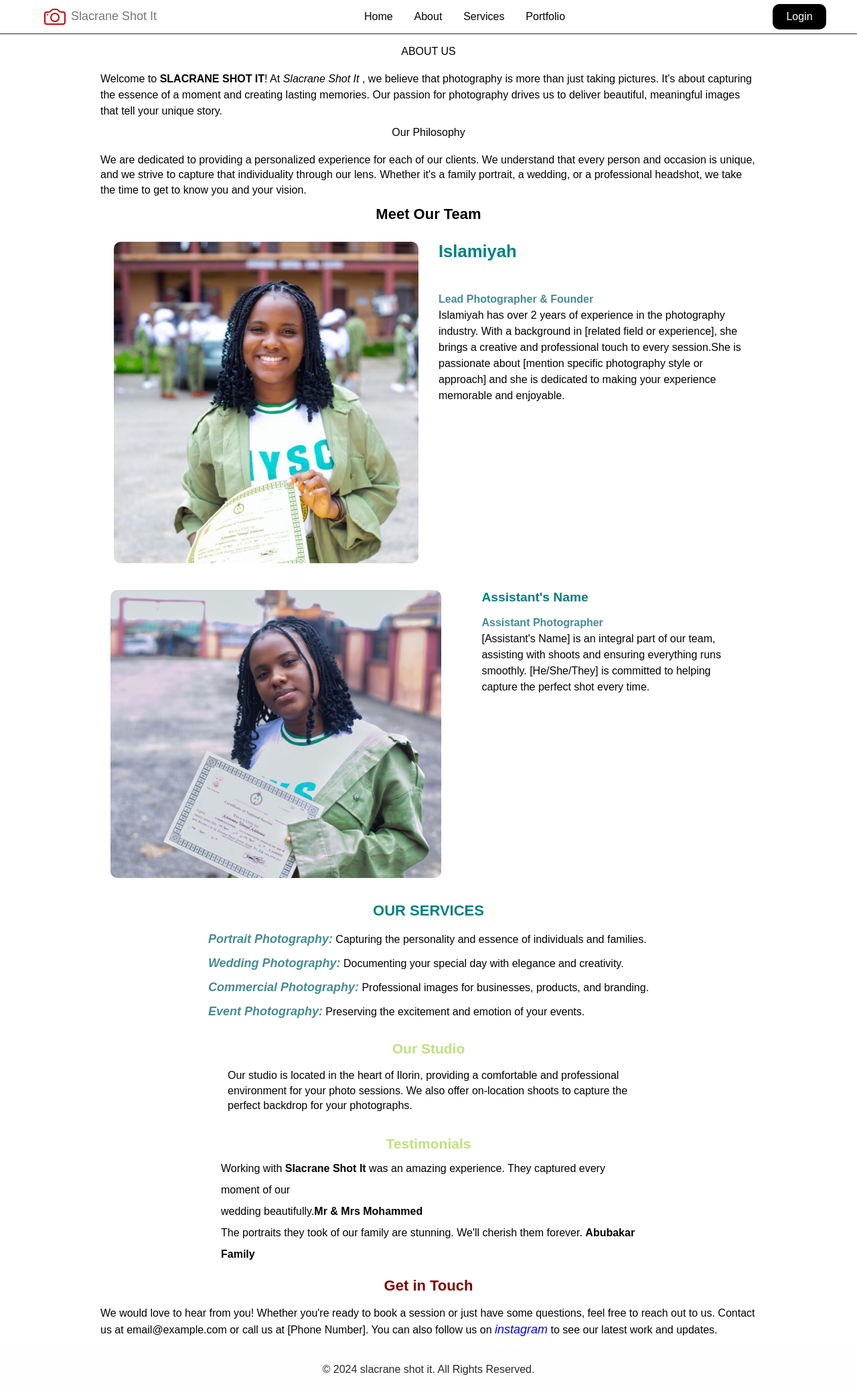
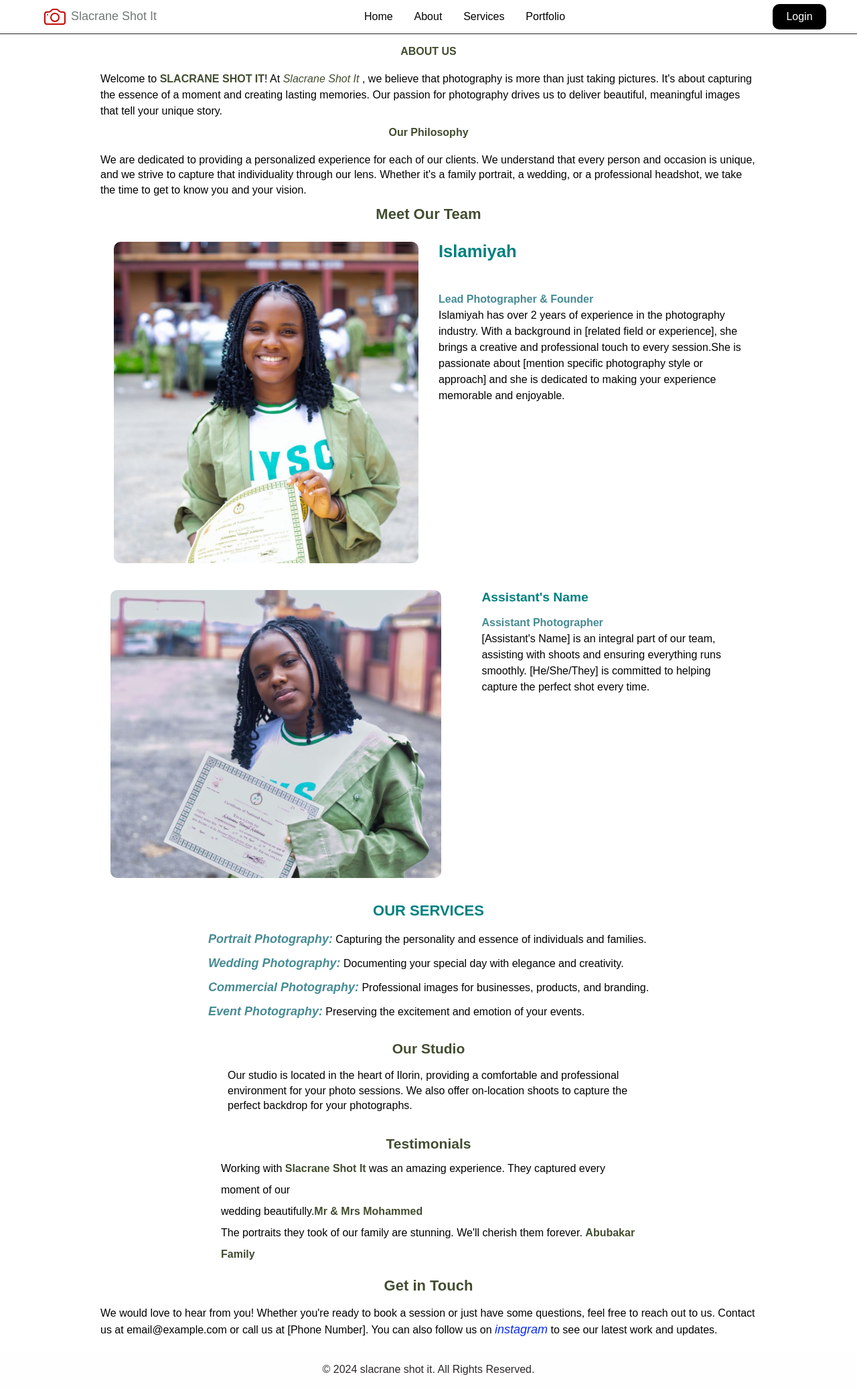
Before and after one commit to Bolaji87/photography-studio, a React (Vite) app: page /about in a window 1280 px wide. Shown: the whole page at 67% size. Built offline with nearby package versions, Linux system fonts and the light colour scheme; the HTML template or start-up script is replaced by a standard one.

Commit message:
add changes to about component

```diff
--- a/src/pages/about/about.css
+++ b/src/pages/about/about.css
@@ -9,9 +9,17 @@
 }
 .about-header h1 {
   text-transform: uppercase;
+  color: rgb(66, 77, 48);
+  font-weight: bold;
 }
 .about-header p {
   line-height: 1.5;
+}
+.about-header p strong {
+  color: rgb(66, 77, 48);
+}
+.about-header p em {
+  color: rgb(66, 77, 48);
 }
 .about-philosophy {
   margin-top: -10px;
@@ -20,7 +28,12 @@
   justify-content: center;
   align-items: center;
 }
+.about-philosophy h2 {
+  color: rgb(66, 77, 48);
+  font-weight: bolder;
+}
 #team {
+  color: rgb(66, 77, 48);
   margin-top: 4px;
   text-align: center;
   font-size: 22px;
@@ -123,7 +136,7 @@
   font-size: 21px;
   font-weight: bolder;
   text-align: center;
-  color: rgb(190, 224, 127);
+  color: rgb(66, 77, 48);
   margin-bottom: 0;
 }
 .testimony {
@@ -138,17 +151,27 @@
   font-size: 21px;
   font-weight: bolder;
   text-align: center;
-  color: rgb(190, 224, 127);
+  color: rgb(66, 77, 48);
   margin-bottom: 0;
+}
+.testimony div strong {
+  color: rgb(66, 77, 48);
 }
 .get-in-touch h2 {
   text-align: center;
   font-size: 22px;
   font-weight: bolder;
-  color: maroon;
+
+  color: rgb(66, 77, 48);
 }
 #contact-on-ig {
-  color: blue;
+  display: inline-block;
+  font-style: italic;
+  color: rgb(7, 43, 250);
+  font-size: 18px;
+}
+#contact-on-ig:hover {
+  color: rgb(250, 7, 7);
   display: inline-block;
   font-style: italic;
   font-size: 18px;
```
